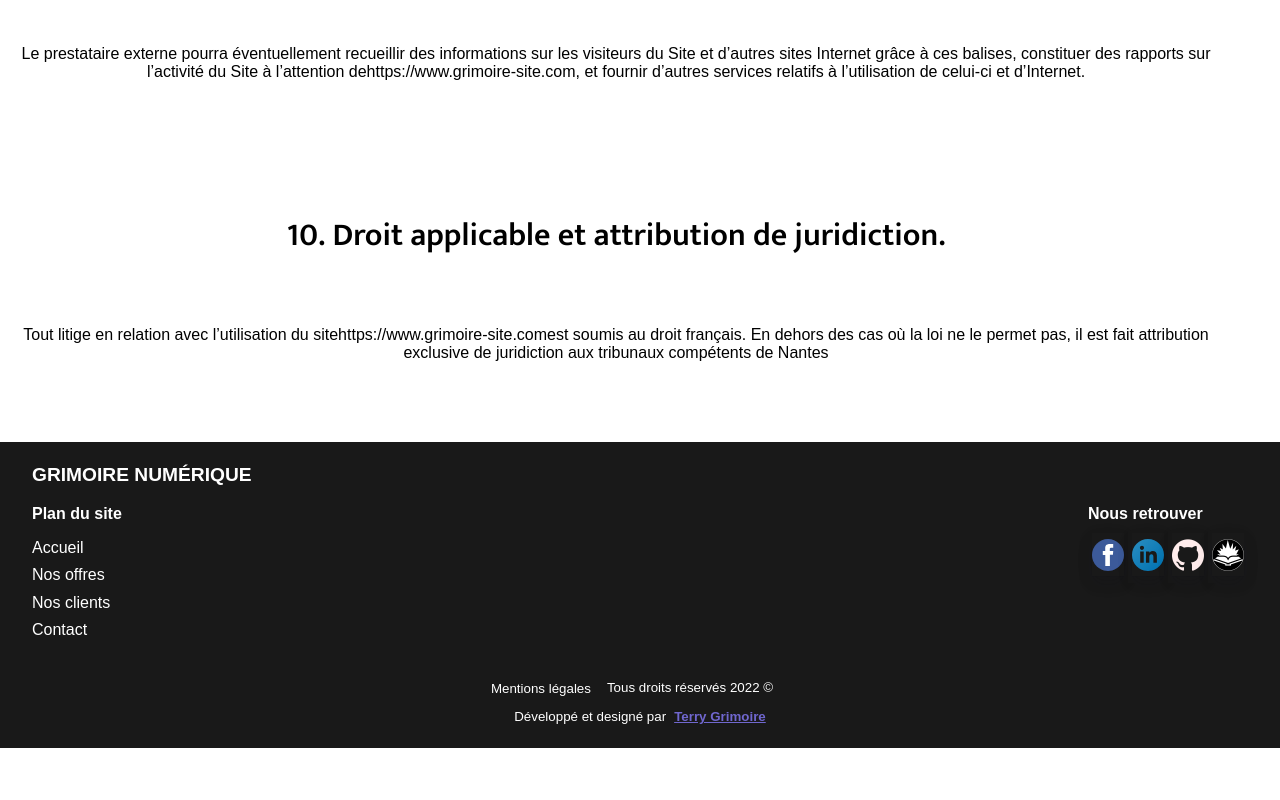
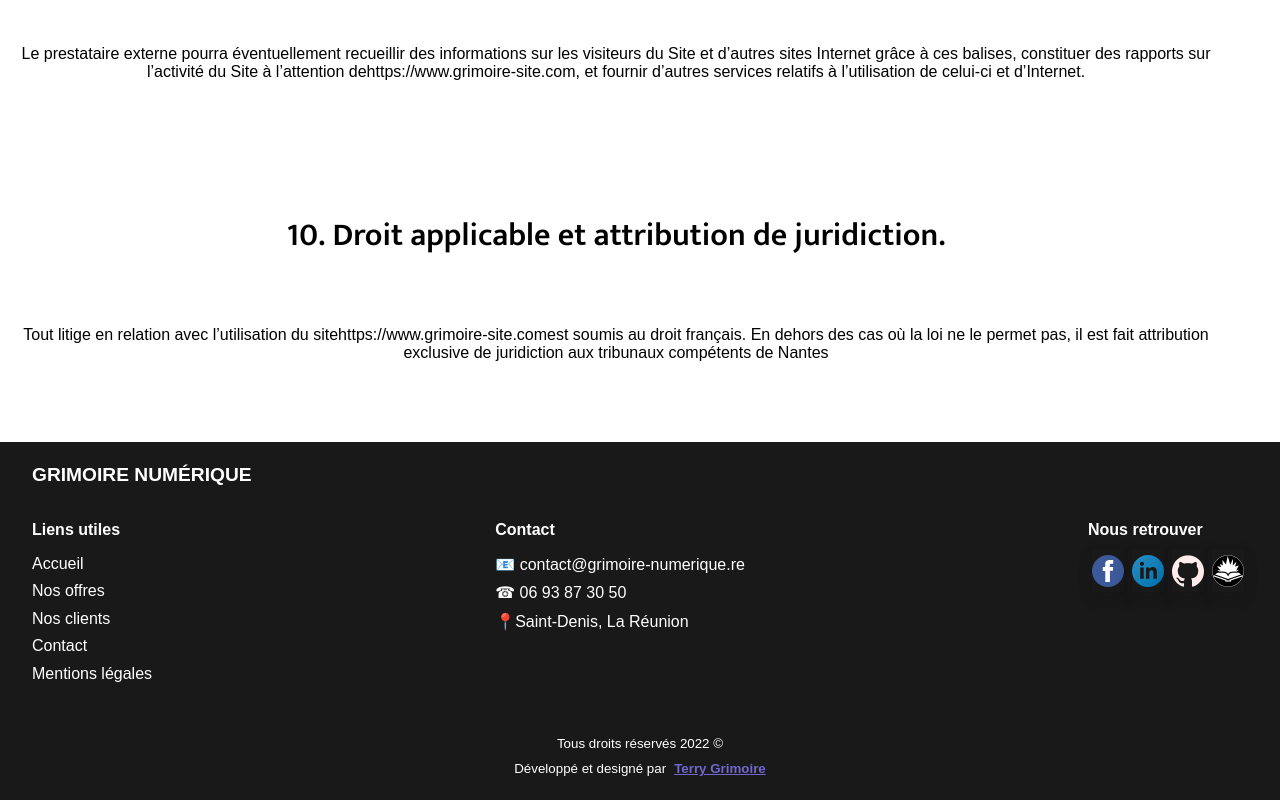
Before and after one commit to TerryGrimoire/Website-Terry-Grimoire, a React (Vite) app: page /Mentions in a window 1280 px wide. Shown: the part 8321-9121 px from the top of the page. Before the commit the page ends 9069 px from the top, so only its background shows below. Built offline with nearby package versions, Linux system fonts and the light colour scheme.

Commit message:
changing the footer

```diff
--- a/src/App.css
+++ b/src/App.css
@@ -414,6 +414,10 @@ margin: 1rem 0;
   color: var(--main-bg-color);
 }
 
+.footer-section > * {
+  margin: 1rem 0;
+}
+
 .footer * {
   padding: 0.35rem 0;
   background-color: inherit;
@@ -425,6 +429,7 @@ margin: 1rem 0;
 }
 .footer-section {
   width: 100%;
+  flex-wrap: wrap;
 }
 
 .footer img {
--- a/src/components/Footer.jsx
+++ b/src/components/Footer.jsx
@@ -12,7 +12,7 @@ function Footer() {
         <h3>GRIMOIRE NUMÉRIQUE</h3>
         <section className="flex justify-between footer-section">
           <div className="flex flex-col align-start justify-start">
-            <h4>Plan du site</h4>
+            <h4>Liens utiles</h4>
             <ul className="flex-col">
               <Link to="/">
                 <li>Accueil</li>
@@ -29,6 +29,24 @@ function Footer() {
               <Link to="/Contact">
                 <li>Contact</li>
               </Link>
+              <Link to="/Contact">
+                <li>Mentions légales</li>
+              </Link>
+            </ul>
+          </div>
+          <div className="flex flex-col align-start justify-start">
+            <h4>Contact</h4>
+            <ul className="flex-col">
+              <a href="mailto:contact@grimoire-numerique.re">
+                <li> 📧 contact@grimoire-numerique.re</li>
+              </a>
+
+              <a href="tel:+262693873050">
+                <li> ☎ 06 93 87 30 50</li>
+              </a>
+              <a href="tel:+262693873050">
+                <li>📍Saint-Denis, La Réunion</li>
+              </a>
             </ul>
           </div>
           <div className="flex flex-col align-start">
@@ -67,9 +85,6 @@ function Footer() {
         </section>
 
         <div className="w100">
-          <Link to="/Mentions" className="droits">
-            <small>Mentions légales</small>
-          </Link>
           <small className="droits">Tous droits réservés 2022 ©</small>
         </div>
         <small className="designer">
```
